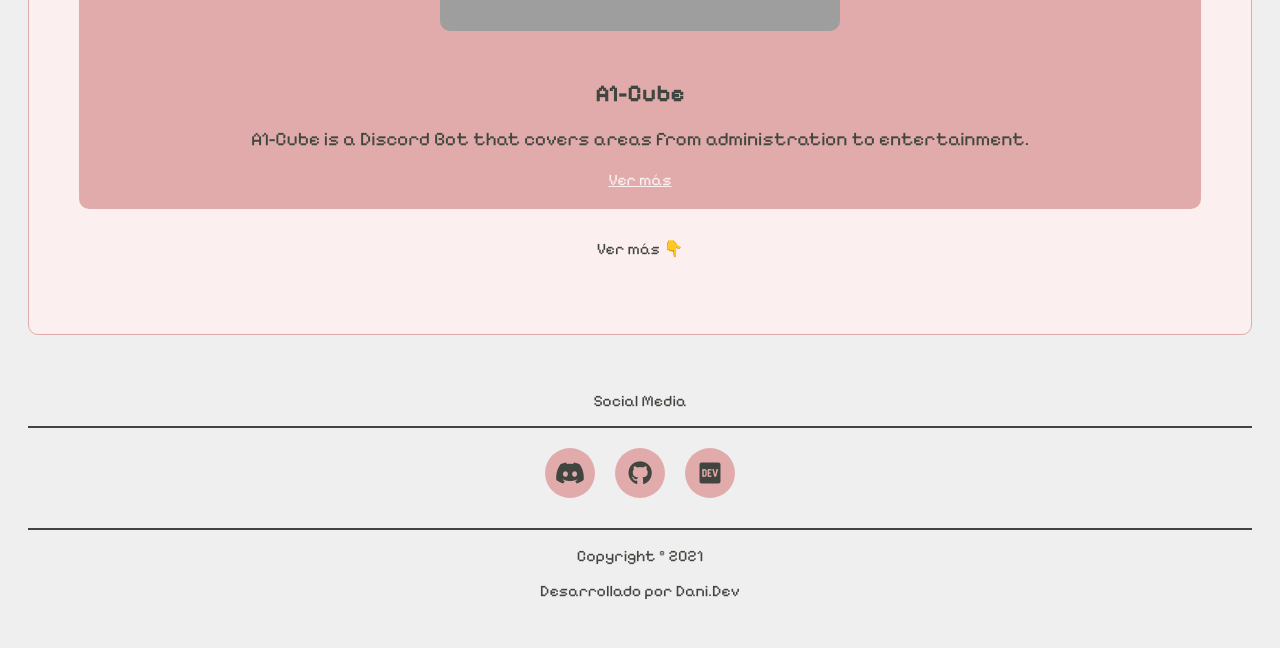
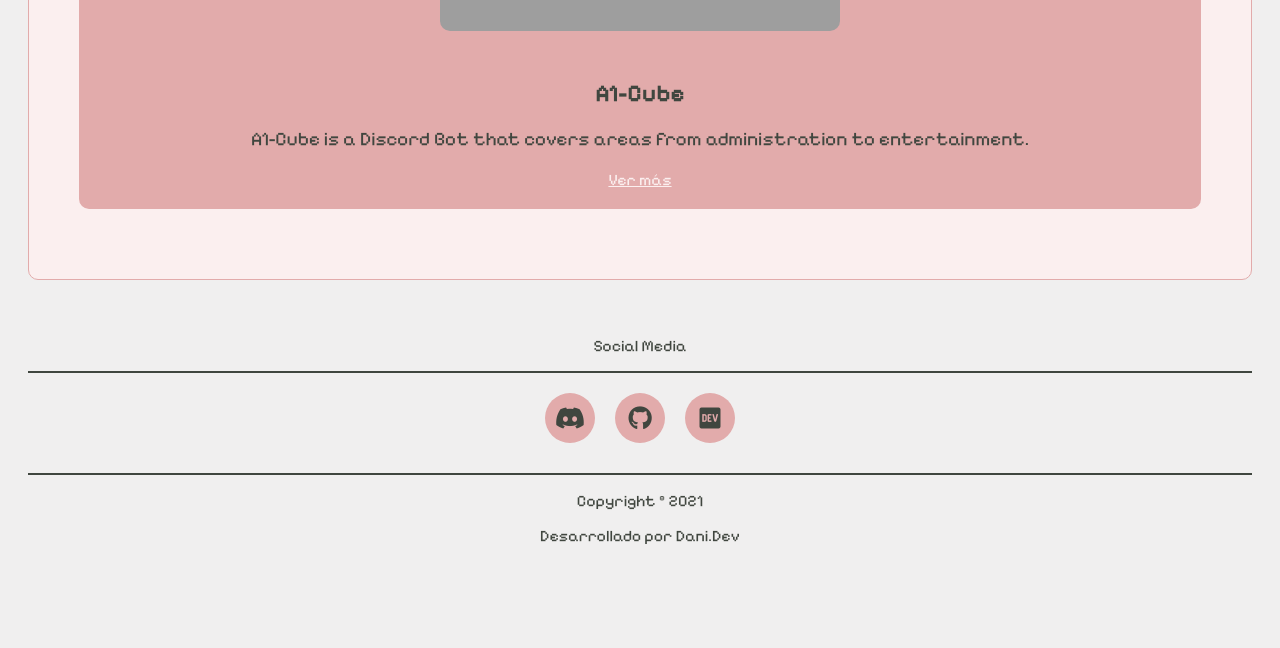
Before and after one commit to ExperienceV/isaDev.github.io, a Python web app: template SRC/templates/proyects.html in a window 1280 px wide. Shown: the part 532-1180 px from the top of the page. After the commit the page ends 1125 px from the top, so only its background shows below. Run offline with Jinja, Linux system fonts and the light colour scheme; the template is opened without the code that fills it, so the values that code supplies are empty; some libraries are stand-ins or nearby versions; grey boxes are pictures that could not be loaded.

Commit message:
comment ver mas

```diff
--- a/SRC/templates/proyects.html
+++ b/SRC/templates/proyects.html
@@ -52,7 +52,7 @@
             </div> -->
 
 
-            <p class="toggle-more" onclick="toggleProyectos()">Ver más 👇</p>
+            <!--<p class="toggle-more" onclick="toggleProyectos()">Ver más 👇</p>-->
 
             <!-- Sección oculta inicialmente
             <div class="proyectos-extra">
```
